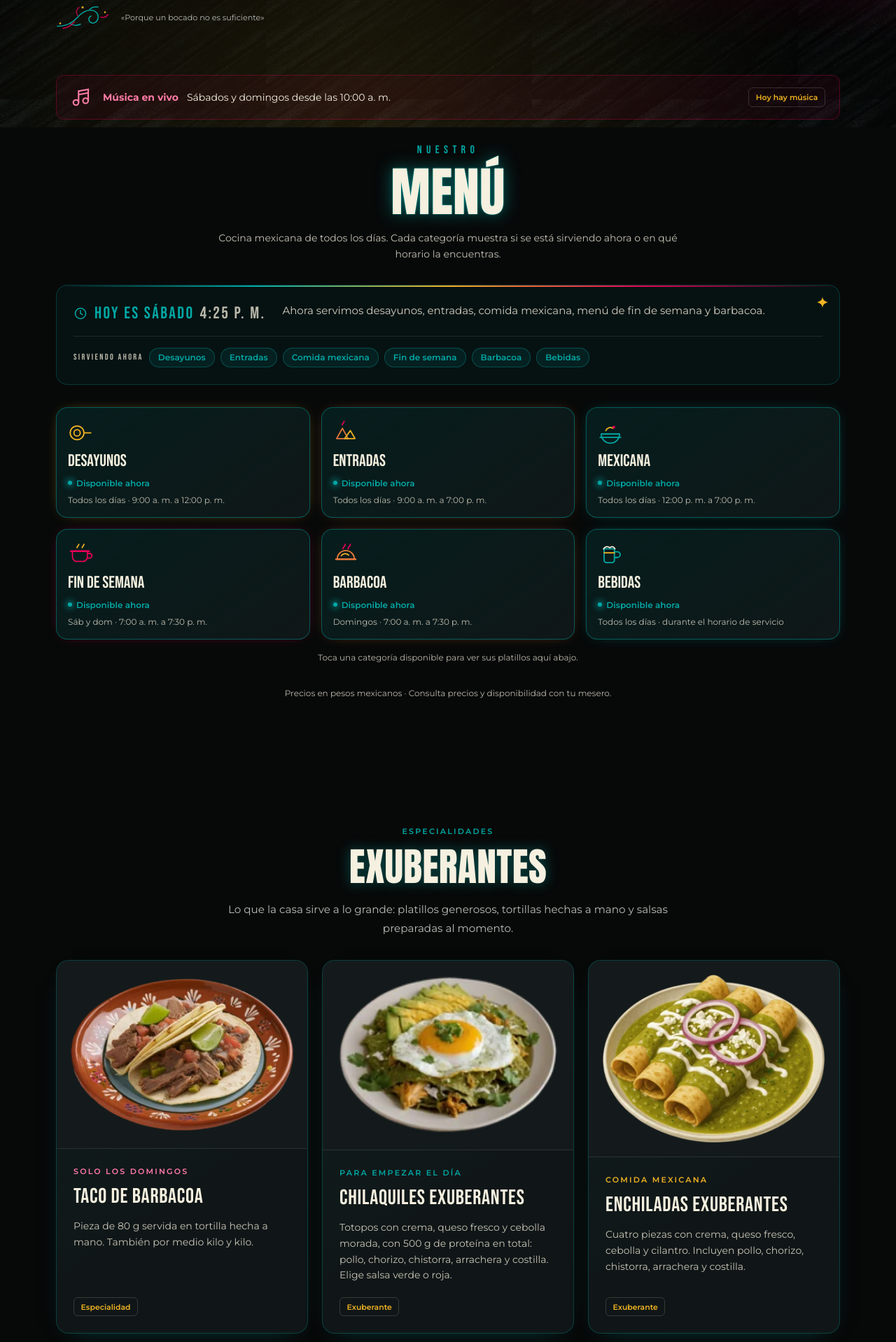
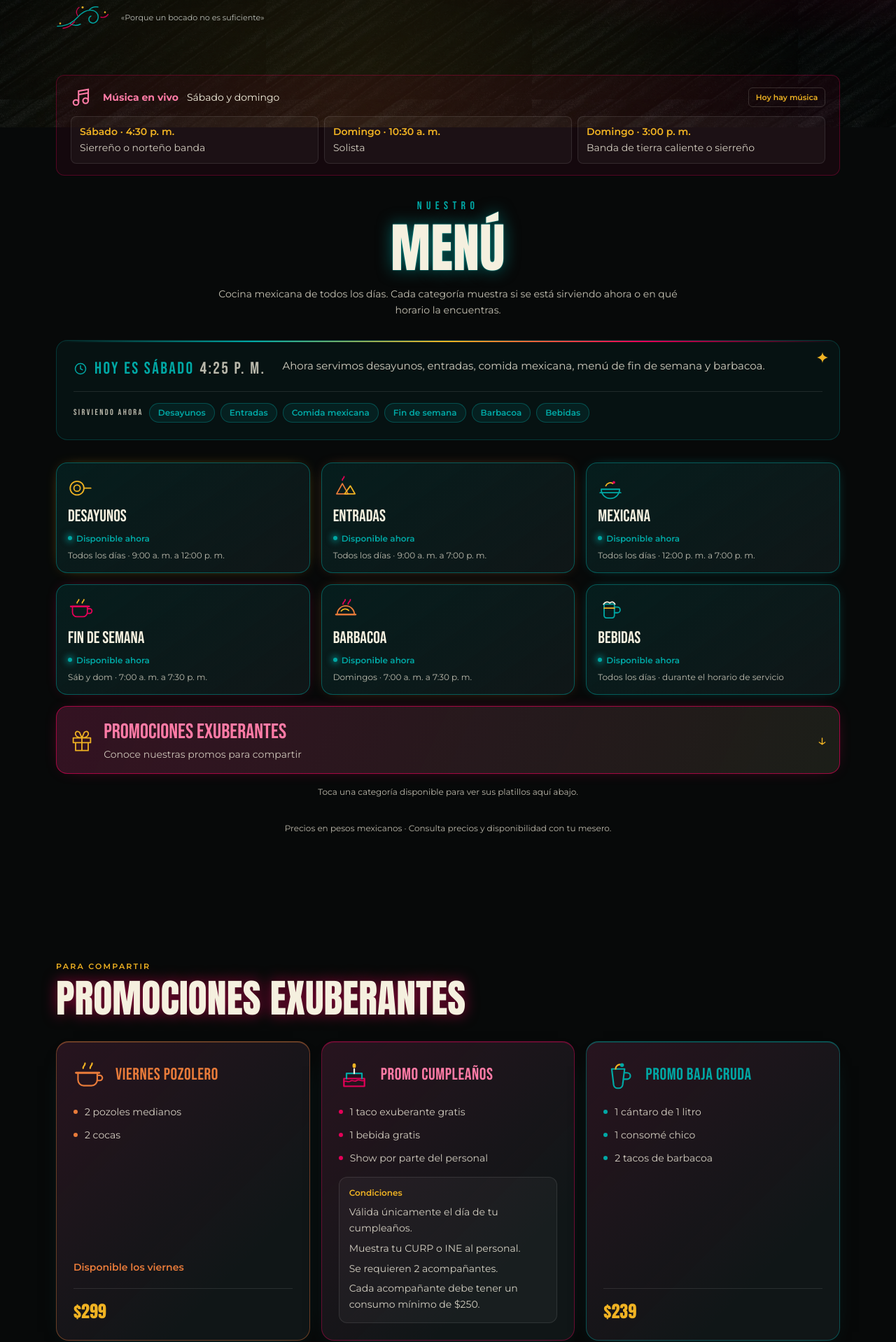
Before and after one commit to carlosjahel659/exuberancia, a React (Vite) app: page / in a window 1280 px wide. Shown: the part 618-2536 px from the top of the page at 70% size. Built offline with nearby package versions, Linux system fonts and the light colour scheme.

Commit message:
Actualizar menú y promociones

```diff
--- a/src/components/Cumpleanos.jsx
+++ b/src/components/Cumpleanos.jsx
@@ -83,8 +83,8 @@ const CHECK = (
 
 /**
  * Apartado de cumpleañeros.
- * Los requisitos y el texto de cierre viven en `cumpleanos` (src/data/site.js).
- * A propósito NO se promete ningún regalo: el beneficio aún no está definido.
+ * Los requisitos y el beneficio salen de la Promo cumpleaños (src/data/menu.js)
+ * a través de `cumpleanos` (src/data/site.js).
  */
 export default function Cumpleanos() {
   return (
--- a/src/components/MusicaEnVivo.jsx
+++ b/src/components/MusicaEnVivo.jsx
@@ -6,10 +6,20 @@ export default function MusicaEnVivo() {
   const ahora = useAhora()
   const hoy = ahora && estadoPromo(musicaEnVivo.titulo, ahora)?.disponible
   return <div className="contenedor">
-    <aside className="flex flex-wrap items-center gap-4 rounded-xl border border-rosa/30 bg-rosa/[0.06] px-5 py-4" aria-label="Música en vivo">
-      <svg width="30" height="30" viewBox="0 0 24 24" fill="none" stroke="currentColor" strokeWidth="1.7" className="shrink-0 text-rosaClaro" aria-hidden="true"><path d="M9 18V5l11-2v13M9 9l11-2" /><circle cx="6" cy="18" r="3" /><circle cx="17" cy="16" r="3" /></svg>
-      <p className="flex-1 text-sm leading-relaxed"><strong className="mr-3 text-rosaClaro">{musicaEnVivo.titulo}</strong>{musicaEnVivo.texto}</p>
-      {hoy && <span className="etiqueta">Hoy hay música</span>}
+    <aside className="rounded-xl border border-rosa/30 bg-rosa/[0.06] px-5 py-4" aria-label="Música en vivo">
+      <div className="flex flex-wrap items-center gap-4">
+        <svg width="30" height="30" viewBox="0 0 24 24" fill="none" stroke="currentColor" strokeWidth="1.7" className="shrink-0 text-rosaClaro" aria-hidden="true"><path d="M9 18V5l11-2v13M9 9l11-2" /><circle cx="6" cy="18" r="3" /><circle cx="17" cy="16" r="3" /></svg>
+        <p className="flex-1 text-sm leading-relaxed"><strong className="mr-3 text-rosaClaro">{musicaEnVivo.titulo}</strong>{musicaEnVivo.texto}</p>
+        {hoy && <span className="etiqueta">Hoy hay música</span>}
+      </div>
+      <ul className="mt-3 grid gap-2 sm:grid-cols-3">
+        {musicaEnVivo.presentaciones.map(({ dia, hora, genero }) => (
+          <li key={dia + hora} className="rounded-lg border border-white/10 bg-white/[0.035] px-3 py-2.5 text-sm leading-relaxed">
+            <span className="block font-semibold text-amarillo">{dia} · {hora}</span>
+            <span className="block text-crema/85">{genero}</span>
+          </li>
+        ))}
+      </ul>
     </aside>
   </div>
 }
--- a/src/components/PromocionesExuberantes.jsx
+++ b/src/components/PromocionesExuberantes.jsx
@@ -79,6 +79,16 @@ function IconoPromo({ tipo, color = 'rosa', className = '' }) {
         <circle cx="30" cy="13" r="1.9" fill={PALETA.amarillo} />
       </>
     ),
+    // Pastel con vela
+    pastel: (
+      <>
+        <path d="M8 42h32V30H8z" {...t} />
+        <path d="M12 30v-8h24v8" {...t} stroke={PALETA.turquesa} />
+        <path d="M8 35c4-3 6 2 10-1s6 2 10-1 6 2 12 0" {...t} strokeWidth="1.8" />
+        <path d="M24 22v-7" {...t} stroke={PALETA.crema} />
+        <ellipse cx="24" cy="10" rx="2.6" ry="3.6" fill={PALETA.amarillo} />
+      </>
+    ),
   }
 
   return (
@@ -107,12 +117,24 @@ function TarjetaPromoExuberante({ promo }) {
         ))}
       </ul>
       {promo.detalle && <p className={`mt-4 text-sm font-semibold ${colorTexto}`}>{promo.detalle}</p>}
+      {promo.condiciones?.length > 0 && (
+        <div className="mt-4 rounded-xl border border-white/10 bg-white/[0.035] p-3.5">
+          <p className="text-xs font-semibold text-amarillo">Condiciones</p>
+          <ul className="mt-2 space-y-1.5">
+            {promo.condiciones.map((condicion) => (
+              <li key={condicion} className="text-sm leading-relaxed text-crema/85">{condicion}</li>
+            ))}
+          </ul>
+        </div>
+      )}
+      {!promo.cortesia && (
         <div className="mt-5 border-t border-white/10 pt-4">
           <span className={precioValido(promo.precio) ? 'precio text-2xl' : 'text-sm text-crema/80'}>
             {precioValido(promo.precio) ? precioMXN(promo.precio) : ETIQUETA_PENDIENTE}
           </span>
           {promo.restricciones && <p className="mt-2 text-xs text-crema/75">Aplican restricciones</p>}
         </div>
+      )}
     </article>
   )
 }
--- a/src/components/TarjetaProducto.jsx
+++ b/src/components/TarjetaProducto.jsx
@@ -27,11 +27,15 @@ function Detalle({ detalle }) {
         {detalle.etiqueta}
       </p>
       <ul className="mt-2 flex flex-wrap gap-1.5">
-        {detalle.opciones.map((opcion) => (
-          <li key={opcion} className="rounded-lg border border-white/10 bg-white/[0.035] px-2.5 py-1.5 text-xs leading-relaxed text-crema/85">
-            {opcion}
-          </li>
-        ))}
+        {detalle.opciones.map((opcion) => {
+          const { texto, distintivo } = typeof opcion === 'string' ? { texto: opcion } : opcion
+          return (
+            <li key={texto} className={`rounded-lg border px-2.5 py-1.5 text-xs leading-relaxed text-crema/85 ${distintivo ? 'border-amarillo/40 bg-amarillo/[0.06]' : 'border-white/10 bg-white/[0.035]'}`}>
+              {texto}
+              {distintivo && <span className="ml-1.5 text-[11px] italic text-amarillo">· {distintivo}</span>}
+            </li>
+          )
+        })}
       </ul>
     </div>
   )
--- a/src/data/horarios.js
+++ b/src/data/horarios.js
@@ -138,10 +138,11 @@ export const REGLAS_PROMO = {
     dias: FIN_DE_SEMANA,
     desde: min(10),
     hasta: CIERRE_DIARIO,
-    resumen: 'Sábados y domingos desde las 10:00 a. m.',
+    // Las horas de cada presentación viven en musicaEnVivo (src/data/site.js).
+    resumen: 'Sábado y domingo',
     textoActivo: 'Hay música en vivo hoy',
-    antesDeHorario: 'Hoy a partir de las 10:00 a. m.',
-    otroDia: 'Sábados y domingos desde las 10:00 a. m.',
+    antesDeHorario: 'Hoy hay música en vivo',
+    otroDia: 'Sábado y domingo',
   },
 }
 
--- a/src/data/menu.js
+++ b/src/data/menu.js
@@ -136,7 +136,26 @@ const PROTEINAS = ['Pollo', 'Chorizo', 'Chistorra', 'Arrachera', 'Costilla']
 const SALSAS = ['Verde', 'Roja']
 const TEQUILAS = ['Supremo', 'José Cuervo', 'Centenario']
 const CORTES_CARNITAS = ['Chamorro', 'Cuerito', 'Costilla', 'Surtida']
+// Variedades del taco de carnitas; las órdenes por peso conservan sus cortes.
+const VARIEDADES_TACO_CARNITAS = [
+  'Chamorro', 'Cuero', 'Barriga', 'Buche', 'Costilla', 'Surtida', 'Maciza', 'Lengua', 'Oreja',
+]
 const BRASA = ['Arrachera', 'Pollo', 'Chorizo', 'Chistorra', 'Costilla']
+
+/**
+ * Orden de tortillas hechas a mano. Es un solo producto que la carta muestra
+ * debajo de cualquier categoría abierta (MenuInteractivo), sin duplicarlo en
+ * cada arreglo de `menu`.
+ */
+export const ordenTortillas = {
+  nombre: 'Orden de tortillas',
+  descripcion: 'Tortillas hechas a mano.',
+  variantes: [
+    { medida: '5 tortillas', precio: 19 },
+    { medida: '10 tortillas', precio: 37 },
+    { medida: '30 tortillas', precio: 99 },
+  ],
+}
 
 export const menu = {
   // ---------------------------------------------------------------- Desayunos
@@ -451,26 +470,36 @@ export const menu = {
       ],
     },
     {
-      grupo: 'Quesadillas',
+      grupo: 'Quesadillas y gorditas',
       productos: [
         {
           nombre: 'Quesadilla',
           descripcion: 'Preparada con queso y acompañada de frijoles y salsa.',
           etiqueta: 'Precio por pieza',
           variantes: [
-            { medida: 'De queso', precio: 45 },
-            { medida: 'De tinga', precio: 45 },
+            { medida: 'De chicharrón', precio: 35 },
+            { medida: 'De queso Oaxaca', precio: 35 },
+            { medida: 'De tinga de pollo', precio: 35 },
             // Chorizo y chistorra todavía no tienen precio por pieza.
             { medida: 'De chorizo o chistorra', precio: null },
           ],
           imagen: IMG.quesadillas,
         },
+        { nombre: 'Quesadilla combinada', precio: 45, etiqueta: 'Precio por pieza' },
+        { nombre: 'Quesadilla de carnitas', precio: 45, etiqueta: 'Precio por pieza' },
         {
           nombre: 'Quesadilla Exuberante',
           precio: 69,
           descripcion: 'Con queso, frijoles y salsa.',
           etiqueta: 'Precio por pieza',
           detalles: [{ etiqueta: 'Incluye', tipo: 'incluye', opciones: PROTEINAS }],
+        },
+        { nombre: 'Gordita de chicharrón', precio: 40, etiqueta: 'Precio por pieza' },
+        {
+          nombre: 'Gordita de carnitas',
+          precio: 49,
+          descripcion: 'Lleva 100 g de carnitas surtidas.',
+          etiqueta: 'Precio por pieza',
         },
       ],
     },
@@ -549,15 +578,11 @@ export const menu = {
           ],
         },
         {
-          nombre: 'Un kilogramo de tortillas hechas a mano',
-          precio: 45,
-          descripcion: 'Para acompañar cualquier orden por peso.',
-        },
-        {
           nombre: 'Taco de carnitas',
-          descripcion: 'Servido en tortilla hecha a mano.',
-          detalles: [{ etiqueta: 'Elige tu corte', opciones: CORTES_CARNITAS }],
-          precio: 35,
+          descripcion: 'Cada taco lleva 85 g de carne y una tortilla hecha a mano de 50 g.',
+          detalles: [{ etiqueta: 'Elige tu variedad', opciones: VARIEDADES_TACO_CARNITAS }],
+          precio: 39,
+          etiqueta: 'Precio por pieza',
         },
         {
           nombre: 'Torta de carnitas',
@@ -571,8 +596,8 @@ export const menu = {
       grupo: 'Caldos',
       productos: [
         {
-          nombre: 'Pozole rojo',
-          descripcion: 'Estilo norteño, con lechuga, rábano, cebolla y tostadas.',
+          nombre: 'Pozole rojo de puerco',
+          descripcion: 'Estilo norteño. Incluye lechuga, rábano, cebolla, 5 tostadas y crema.',
           variantes: [
             { medida: 'Mediano', precio: 109 },
             { medida: 'Grande', precio: 145 },
@@ -582,7 +607,7 @@ export const menu = {
         },
         {
           nombre: 'Pancita',
-          descripcion: 'Servida con sus acompañamientos.',
+          descripcion: 'Incluye tortillas hechas a mano y sus acompañamientos.',
           variantes: [
             { medida: 'Mediana', precio: 105 },
             { medida: 'Grande', precio: 145 },
@@ -643,6 +668,35 @@ export const menu = {
       ],
     },
     {
+      grupo: 'Tacos de la casa',
+      productos: [
+        {
+          nombre: 'Taco exuberante',
+          precio: 40,
+          etiqueta: 'Precio por pieza',
+          detalles: [
+            {
+              etiqueta: 'Elige tu variedad',
+              // `distintivo` se pinta como una marca discreta junto a la opción.
+              opciones: [
+                { texto: 'Arrachera', distintivo: 'El favorito' },
+                'Chistorra',
+                'Bistec de res',
+                { texto: 'Costilla de res', distintivo: 'El más pedido' },
+                'Chorizo argentino',
+                'Chuleta',
+              ],
+            },
+          ],
+        },
+        {
+          nombre: 'Taco de chicharrón norteño',
+          precio: 55,
+          descripcion: 'Lleva chicharrón norteño y guacamole.',
+        },
+      ],
+    },
+    {
       // El encabezado dice "Tacos a la parrilla"; la descripción conserva el
       // término "a la brasa" con el que venían en la carta impresa.
       grupo: 'Tacos a la parrilla',
@@ -683,6 +737,10 @@ export const menu = {
         },
       ],
     },
+    {
+      grupo: 'Pan',
+      productos: [{ nombre: 'Pan', precio: 16 }],
+    },
   ],
 
   // ----------------------------------------------------------------- Barbacoa
@@ -693,15 +751,14 @@ export const menu = {
       productos: [
         {
           nombre: 'Taco de barbacoa',
-          precio: 49,
-          descripcion: 'Pieza de 80 g servida en tortilla hecha a mano.',
+          precio: 59,
+          descripcion: '105 g de carne en tortilla hecha a mano de 50 g.',
           imagen: IMG.barbacoa,
         },
         {
           nombre: 'Orden de flautas de barbacoa',
-          precio: 189,
-          descripcion: 'Tres flautas de barbacoa acompañadas con consomé.',
-          visible: false,
+          precio: 109,
+          descripcion: 'Orden de 3 flautas.',
         },
         {
           nombre: 'Torta de barbacoa',
@@ -730,11 +787,6 @@ export const menu = {
             { medida: 'Un kilo', precio: 850 },
           ],
           etiqueta: 'Especialidad',
-        },
-        {
-          nombre: 'Un kilogramo de tortillas hechas a mano',
-          precio: 45,
-          descripcion: 'Para acompañar cualquier orden por peso.',
         },
         {
           nombre: 'Consomé',
@@ -772,9 +824,27 @@ export const menu = {
         {
           nombre: 'Agua de sabor',
           variantes: [
-            { medida: '1 litro', precio: 40 },
-            { medida: '1/2 litro', precio: 29 },
+            { medida: '1/2 litro', precio: 35 },
+            { medida: '1 litro', precio: 50 },
           ],
+          sabores: [
+            { nombre: 'Alfalfa' },
+            { nombre: 'Jamaica' },
+            { nombre: 'Tamarindo' },
+            { nombre: 'Guayaba' },
+            { nombre: 'Pepino con limón' },
+          ],
+        },
+        {
+          // Solo se publica el litro: no hay precio de 1/2 litro confirmado.
+          nombre: 'Horchata 1 litro',
+          precio: 59,
+          descripcion: 'Disponible solo fines de semana.',
+        },
+        {
+          // Distinta de la piña colada con alcohol (bloque CON_ALCOHOL, grupo Ron).
+          nombre: 'Piña colada sin alcohol 500 ml',
+          precio: 65,
         },
         { nombre: 'Limonada 500 ml', precio: 55 },
         { nombre: 'Naranjada 500 ml', precio: 55 },
@@ -798,7 +868,7 @@ export const menu = {
       color: 'turquesa',
       sinAlcohol: true,
       productos: [
-        { nombre: 'Coca-Cola familiar 3 litros', precio: 149 },
+        { nombre: 'Coca-Cola familiar 3 litros', precio: 175 },
         { nombre: 'Jarra de limonada 1.9 litros', precio: 149 },
         { nombre: 'Jarra de limonada de frutos rojos 1.9 litros', precio: 169 },
         { nombre: 'Jarra de agua de sabor 1.9 litros', precio: 139 },
@@ -833,16 +903,14 @@ export const menu = {
           sabores: [{ nombre: 'Mango' }, { nombre: 'Tamarindo' }, { nombre: 'Cubana' }],
         },
         {
-          nombre: 'Marina',
-          descripcion: 'Camarón pacotilla, Clamato, cubano de la casa, salsas negras y ostiones.',
+          // Antes "Marina". Solo se publican las dos presentaciones confirmadas.
+          nombre: 'Camaronera',
+          descripcion: '13 piezas de camarón pacotilla, preparado cubano con salsas negras y Clamato.',
           variantes: [
-            { medida: 'Barril 1 litro', precio: 180 },
-            { medida: 'Barril 1/2 litro', precio: 100 },
-            { medida: 'Mega 1 litro', precio: 195 },
-            { medida: 'Mega 1/2 litro', precio: 110 },
+            { medida: 'Mega', precio: 195 },
+            { medida: 'Barril', precio: 180 },
           ],
         },
-        { nombre: 'Venenosa', precio: 135, descripcion: 'Corona o Victoria.' },
         { nombre: 'Cerveza 355 ml', precio: 55, descripcion: 'Indio, Tecate o XX Lager.' },
         {
           nombre: 'Tarro extra',
@@ -884,10 +952,8 @@ export const menu = {
           sabores: [
             { nombre: 'Clásico' },
             { nombre: 'Frutos rojos' },
-            { nombre: 'Pepino', ingredientes: 'Azúcar, hierbabuena, limón y pepino.' },
-            { nombre: 'Blueberry', ingredientes: 'Moras, hierbabuena, ron azul, azúcar y limón.' },
-            { nombre: 'Mango' },
             { nombre: 'Fresa' },
+            { nombre: 'Maracuyá' },
           ],
         },
       ],
@@ -902,9 +968,9 @@ export const menu = {
           nombre: 'Piña colada',
           descripcion: 'Ron, preparado de piña colada y jugo de piña.',
           variantes: [
-            { medida: '250 ml', precio: 99 },
-            { medida: '500 ml', precio: 150 },
-            { medida: '1 litro', precio: 220 },
+            { medida: '250 ml', precio: 85 },
+            { medida: '1/2 litro', precio: 120 },
+            { medida: '1 litro', precio: 199 },
           ],
         },
         {
@@ -958,6 +1024,7 @@ export const menu = {
           variantes: [
             { medida: '250 ml', precio: 99 },
             { medida: '500 ml', precio: 135 },
+            { medida: '1 litro', precio: 165 },
           ],
           opciones: { etiqueta: 'Elige tu tequila', valores: TEQUILAS },
         },
@@ -1094,9 +1161,9 @@ export const bebidasBarril = [
     color: 'rosa',
   },
   {
-    nombre: 'Marina de barril',
-    descripcion: 'Camarón pacotilla, Clamato, cubano de la casa, salsas negras y ostiones.',
-    medidas: ['1 litro', '1/2 litro', 'Mega 1 litro'],
+    nombre: 'Camaronera',
+    descripcion: '13 piezas de camarón pacotilla, preparado cubano con salsas negras y Clamato.',
+    medidas: ['Mega', 'Barril'],
     ilustracion: 'marina',
     color: 'turquesa',
     destacado: true,
@@ -1120,7 +1187,7 @@ export const especialidades = [
     // Esta vitrina destaca el taco individual publicado en el menú.
     nombre: 'Taco de barbacoa',
     texto:
-      'Pieza de 80 g servida en tortilla hecha a mano. También por medio kilo y kilo.',
+      '105 g de carne en tortilla hecha a mano de 50 g. También por medio kilo y kilo.',
     etiqueta: 'Especialidad',
     imagen: IMG.barbacoa,
     color: 'rosa',
@@ -1156,6 +1223,49 @@ export const especialidades = [
 // el consomé del Combo Pareja) se dejan sin decir a propósito.
 // -----------------------------------------------------------------------------
 export const promocionesExuberantes = [
+  {
+    id: 'viernes-pozolero',
+    nombre: 'Viernes pozolero',
+    icono: 'carnitas',
+    color: 'naranja',
+    incluye: ['2 pozoles medianos', '2 cocas'],
+    detalle: 'Disponible los viernes',
+    precio: 299,
+  },
+  {
+    // Promoción sin precio: sus beneficios son gratis bajo las condiciones.
+    // `cortesia` permite publicarla; la sección de cumpleaños lee estos datos.
+    id: 'cumpleanos',
+    nombre: 'Promo cumpleaños',
+    icono: 'pastel',
+    color: 'rosa',
+    incluye: ['1 taco exuberante gratis', '1 bebida gratis', 'Show por parte del personal'],
+    condiciones: [
+      'Válida únicamente el día de tu cumpleaños.',
+      'Muestra tu CURP o INE al personal.',
+      'Se requieren 2 acompañantes.',
+      'Cada acompañante debe tener un consumo mínimo de $250.',
+    ],
+    cortesia: true,
+    precio: null,
+  },
+  {
+    id: 'baja-cruda',
+    nombre: 'Promo Baja Cruda',
+    icono: 'cantarito',
+    color: 'turquesa',
+    incluye: ['1 cántaro de 1 litro', '1 consomé chico', '2 tacos de barbacoa'],
+    precio: 239,
+  },
+  {
+    id: 'sabadrink',
+    nombre: 'Promo Sabadrink',
+    icono: 'aguachile',
+    color: 'amarillo',
+    incluye: ['3 cántaros de 1 litro', '3 aguachiles de 5 piezas'],
+    detalle: 'Disponible los sábados',
+    precio: 829,
+  },
   {
     id: 'pareja',
     nombre: 'Combo Pareja',
@@ -1215,4 +1325,8 @@ export const promocionesExuberantes = [
 ]
 
 // La sección y sus enlaces usan la misma lista para evitar accesos vacíos.
-export const promocionesVisibles = promocionesExuberantes.filter(esVisible)
+export const promocionesVisibles = promocionesExuberantes.filter(
+  (promo) => promo.cortesia || esVisible(promo),
+)
+
+export const promoCumpleanos = promocionesExuberantes.find((promo) => promo.id === 'cumpleanos')
--- a/src/data/seo.js
+++ b/src/data/seo.js
@@ -1,6 +1,6 @@
 import { CIERRE_DIARIO, REGLAS } from './horarios'
 import { horarioServicio, PENDIENTE, site } from './site'
-import { AVISOS, categorias, menu } from './menu'
+import { AVISOS, categorias, menu, ordenTortillas } from './menu'
 import { precioValido, productosVisibles, variantesVisibles } from '../utils/catalogo'
 
 /** Dominio personalizado de GitHub Pages, servido desde la raíz configurada en Vite. */
@@ -126,6 +126,10 @@ export function menuJsonLd() {
         description: [categoria.descripcion, REGLAS[categoria.id]?.resumen].filter(Boolean).join(' '),
         hasMenuSection: grupos,
       }]
+    }).concat({
+      '@type': 'MenuSection',
+      name: 'Para acompañar',
+      hasMenuItem: [productoJsonLd(ordenTortillas)],
     }),
   }
 }
--- a/src/data/site.js
+++ b/src/data/site.js
@@ -5,7 +5,7 @@
 // -----------------------------------------------------------------------------
 
 import { APERTURAS_SERVICIO, REGLAS_PROMO, CIERRE_DIARIO, formatoHora } from './horarios'
-import { promocionesVisibles } from './menu'
+import { promoCumpleanos, promocionesVisibles } from './menu'
 
 export const PENDIENTE = (valor) => typeof valor === 'string' && valor.startsWith('[')
 
@@ -54,26 +54,25 @@ export const site = {
 }
 
 /**
- * Requisitos del apartado de cumpleañeros.
- * El beneficio todavía NO está definido por el restaurante: por eso el texto de
- * cierre es neutral y no promete pastel, bebida ni descuento. Cuando lo
- * definan, cámbialo en `beneficio` (y solo ahí).
+ * Apartado de cumpleañeros. Beneficio y condiciones salen de la Promo
+ * cumpleaños (menu.js) para que la sección y la tarjeta de promociones no se
+ * contradigan. Solo se pide mostrar la identificación; el sitio no la recibe.
  */
 export const cumpleanos = {
   titulo: '¿Es tu cumpleaños? ¡Celebra con nosotros!',
-  requisitos: [
-    'Cumplir años el mismo día de la visita.',
-    'Presentar INE o CURP para comprobar la fecha.',
-    'Ir acompañado de al menos tres personas.',
-    'La mesa debe tener un consumo mínimo de $750.',
-  ],
-  beneficio: 'Cumple los requisitos y consulta con nuestro personal el beneficio para cumpleañeros.',
+  requisitos: promoCumpleanos.condiciones,
+  beneficio: `Tu regalo: ${promoCumpleanos.incluye.join(', ').replace(/, ([^,]*)$/, ' y $1').toLowerCase()}.`,
 }
 
-/** Anuncio de música en vivo. Los días y la hora también viven en horarios.js. */
+/** Anuncio de música en vivo. Los días también viven en horarios.js. */
 export const musicaEnVivo = {
   titulo: 'Música en vivo',
   texto: REGLAS_PROMO['Música en vivo'].resumen,
+  presentaciones: [
+    { dia: 'Sábado', hora: '4:30 p. m.', genero: 'Sierreño o norteño banda' },
+    { dia: 'Domingo', hora: '10:30 a. m.', genero: 'Solista' },
+    { dia: 'Domingo', hora: '3:00 p. m.', genero: 'Banda de tierra caliente o sierreño' },
+  ],
 }
 
 export const navegacion = [
```
Also changed, not shown: src/components/MenuInteractivo.jsx (+15 -1 lines), 1 other file (tests, documents, lock files or other folders). Lines whose indentation alone changed are shown as unchanged.
